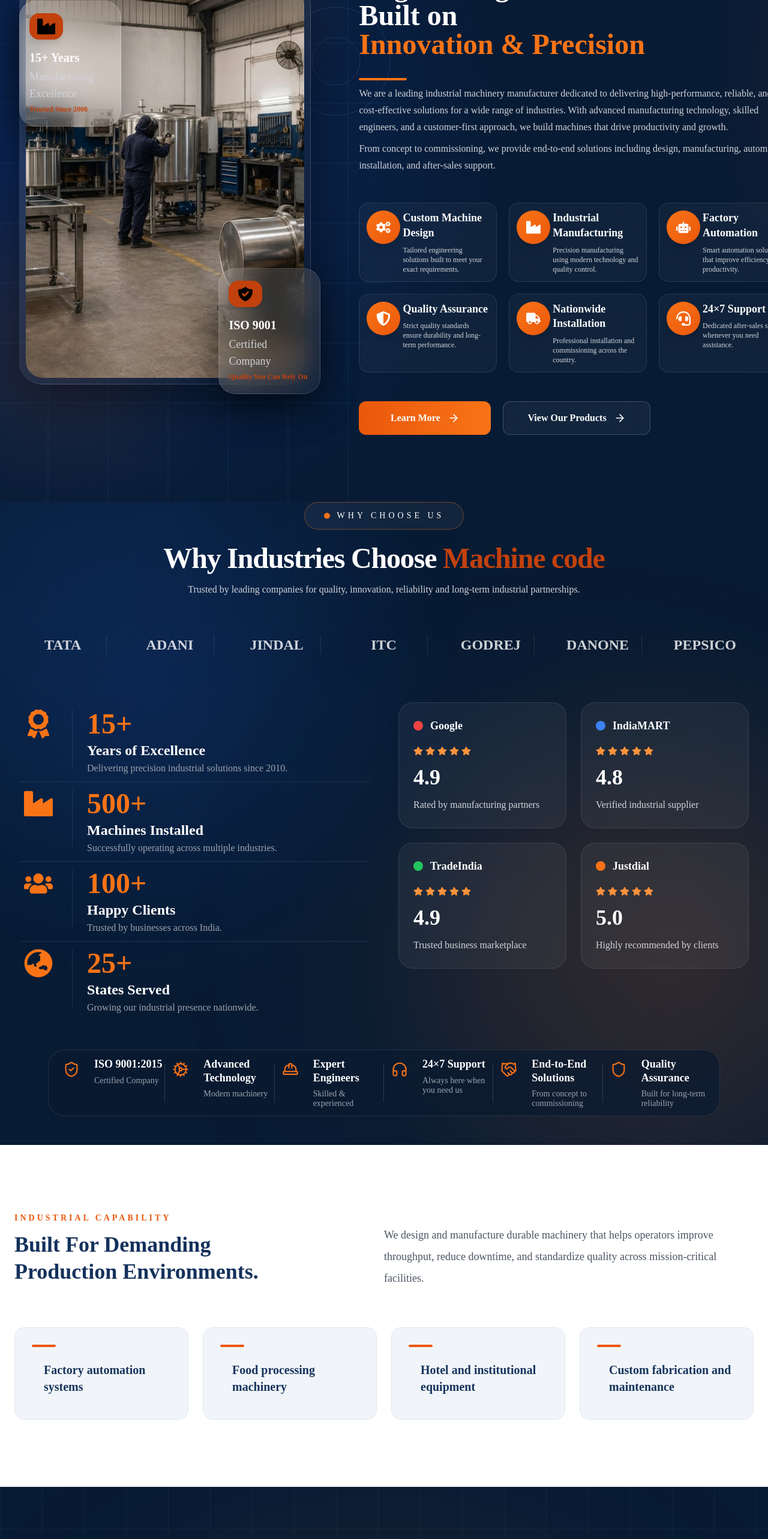
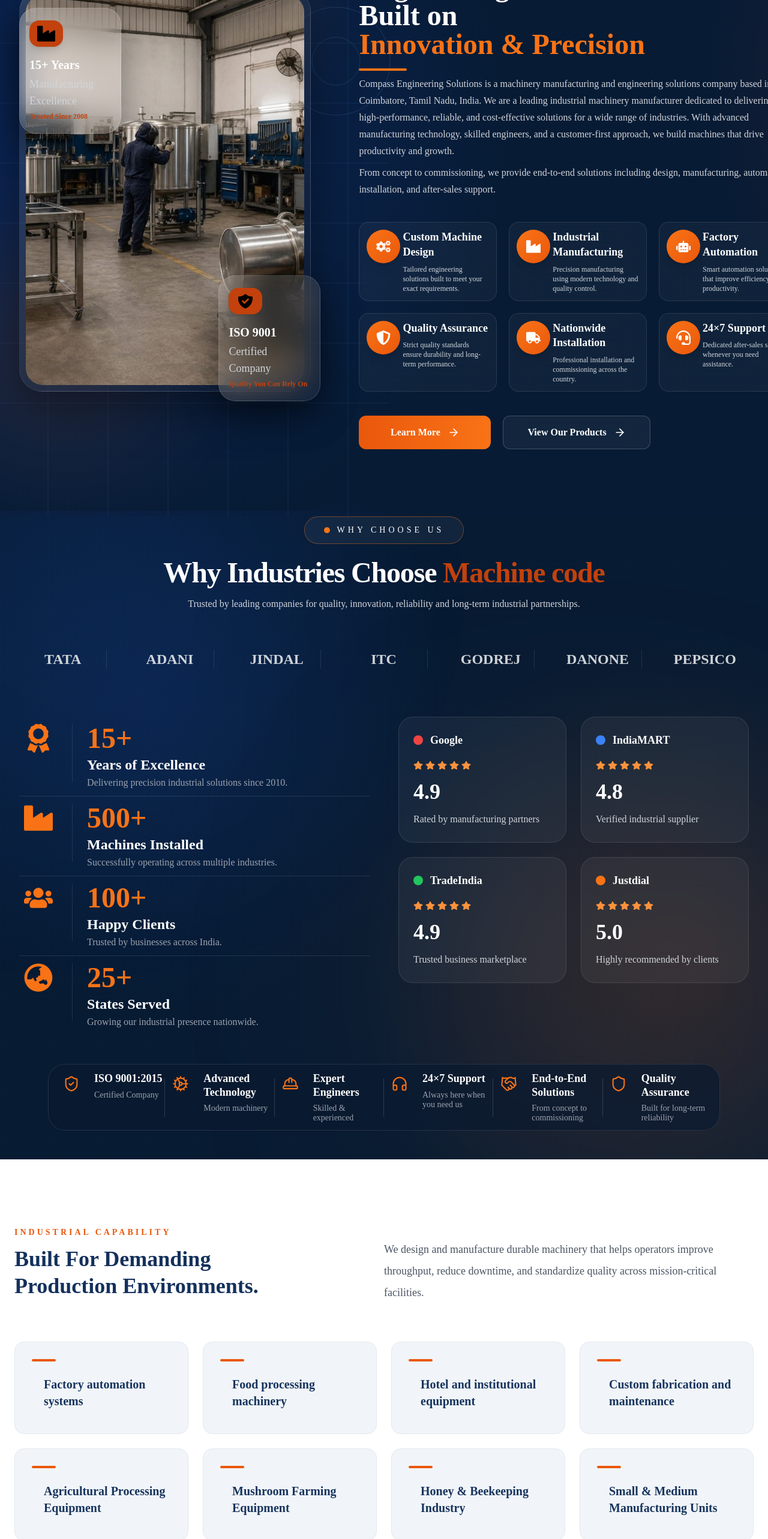
Before and after one commit to Anitha-Chris104/machinecode, a React (Vite) app in the folder client/: page /#projects in a window 1280 px wide. Shown: the part 1340-3906 px from the top of the page at 60% size. Built offline with nearby package versions, Linux system fonts and the light colour scheme; no server answers.

Commit message:
Fix product API endpoint

```diff
--- a/client/src/components/About/AboutContent.jsx
+++ b/client/src/components/About/AboutContent.jsx
@@ -21,20 +21,22 @@ const AboutContent = () => {
         Engineering Excellence <br /> Built on
         <span className="block text-orange-500">Innovation & Precision</span>
       </h2>
-      <div className="mt-8 w-20 h-1 rounded-full bg-orange-500" />
+      <div className="mt-4 w-20 h-1 rounded-full bg-orange-500" />
       <p className="mt-2 text-gray-300 leading-7 text-base max-w-[720px]">
-        We are a leading industrial machinery manufacturer dedicated to
-        delivering high-performance, reliable, and cost-effective solutions for
-        a wide range of industries. With advanced manufacturing technology,
-        skilled engineers, and a customer-first approach, we build machines that
-        drive productivity and growth.
+        Compass Engineering Solutions is a machinery manufacturing and
+        engineering solutions company based in Coimbatore, Tamil Nadu, India. We
+        are a leading industrial machinery manufacturer dedicated to delivering
+        high-performance, reliable, and cost-effective solutions for a wide
+        range of industries. With advanced manufacturing technology, skilled
+        engineers, and a customer-first approach, we build machines that drive
+        productivity and growth.
       </p>
       <p className="mt-2 text-gray-300 leading-7 text-base max-w-[720px]">
         From concept to commissioning, we provide end-to-end solutions including
         design, manufacturing, automation, installation, and after-sales
         support.
       </p>
-      <div className="grid grid-cols-1 md:grid-cols-2 xl:grid-cols-3 gap-5 mt-12 max-w-[780px]">
+      <div className="grid grid-cols-1 md:grid-cols-2 xl:grid-cols-3 gap-5 mt-10 max-w-[780px]">
         {aboutFeatures.map((feature) => (
           <FeatureCard
             key={feature.id}
@@ -44,7 +46,7 @@ const AboutContent = () => {
           />
         ))}
       </div>
-      <div className="mt-12 flex flex-col sm:flex-row gap-5">
+      <div className="mt-10 flex flex-col sm:flex-row gap-5">
         {/* Primary Button */}
         <button
           className="
--- a/client/src/components/Industries/industriesData.js
+++ b/client/src/components/Industries/industriesData.js
@@ -20,4 +20,24 @@ export const industries = [
     icon: Wrench,
     title: "Custom fabrication and maintenance",
   },
+  {
+    id: 5,
+    icon: Wrench,
+    title: "Agricultural Processing Equipment",
+  },
+  {
+    id: 6,
+    icon: Wrench,
+    title: "Mushroom Farming Equipment",
+  },
+  {
+    id: 7,
+    icon: Wrench,
+    title: "Honey & Beekeeping Industry",
+  },
+  {
+    id: 8,
+    icon: Wrench,
+    title: "Small & Medium Manufacturing Units",
+  },
 ];
--- a/client/src/services/api.js
+++ b/client/src/services/api.js
@@ -1,7 +1,7 @@
 import axios from "axios";
 
 const api = axios.create({
-  baseURL: `${import.meta.env.VITE_API_URL}/api`,
+  baseURL: import.meta.env.VITE_API_URL || "http://localhost:5000",
   headers: {
     "Content-Type": "application/json",
   },
@@ -18,9 +18,7 @@ api.interceptors.request.use(
 
     return config;
   },
-  (error) => {
-    return Promise.reject(error);
-  },
+  (error) => Promise.reject(error),
 );
 
 export default api;
```
